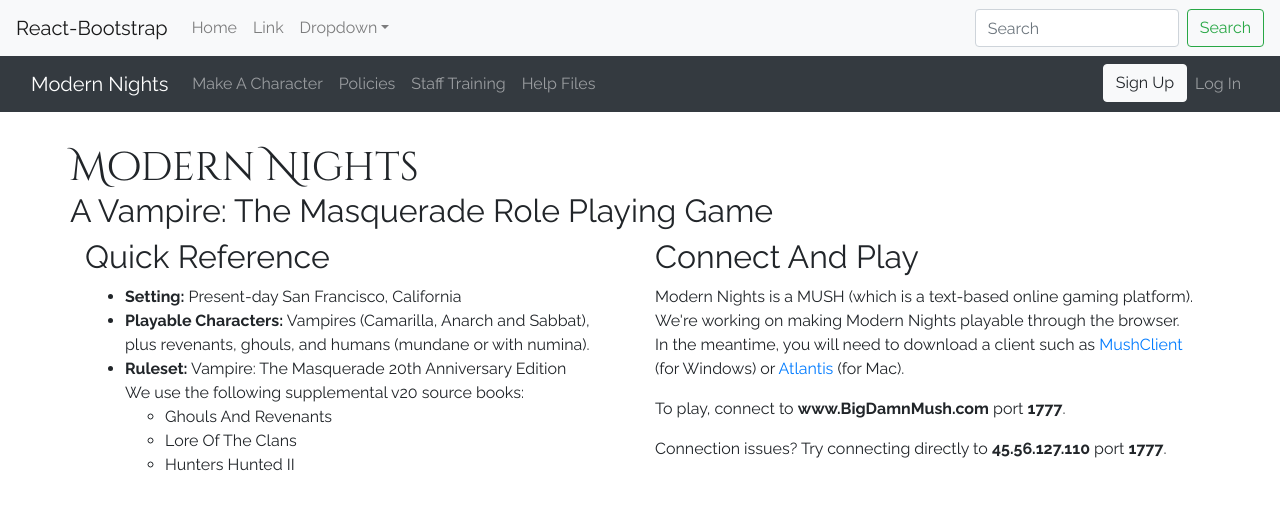
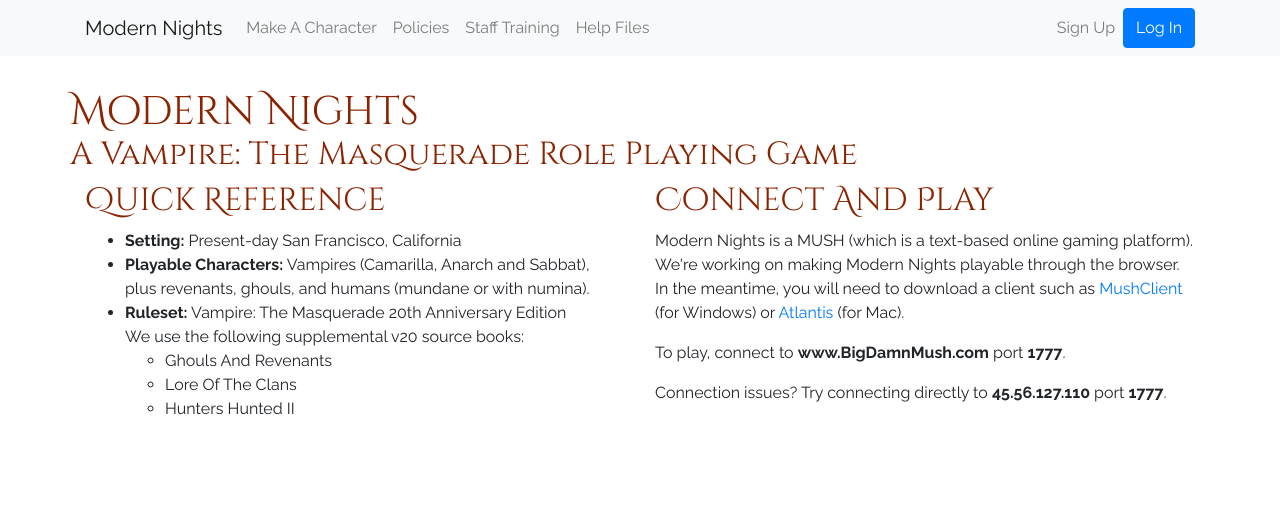
Before and after one commit to marissaconner/modernnightsmush, a React (Create React App) app in the folder sfbynite/: page / in a window 1280 px wide. Shown: the top 510 px of the page. Built offline with nearby package versions, Linux system fonts and the light colour scheme.

Commit message:
Creation of site navigation component w react-boostrap

```diff
--- a/sfbynite/public/index.html
+++ b/sfbynite/public/index.html
@@ -14,7 +14,7 @@
     -->
     <link rel="manifest" href="%PUBLIC_URL%/manifest.json" />
     <link rel="stylesheet" href="https://stackpath.bootstrapcdn.com/bootstrap/4.3.1/css/bootstrap.min.css" />
-    <link href="https://fonts.googleapis.com/css?family=Cinzel+Decorative:400,900|Raleway:400,700" rel="stylesheet">
+    <link href="https://fonts.googleapis.com/css?family=Cinzel+Decorative:400,700|Cinzel:400|Raleway:400,700" rel="stylesheet">
 
 
     <!--
--- a/sfbynite/src/App.js
+++ b/sfbynite/src/App.js
@@ -1,89 +1,12 @@
 import React, { Component } from "react";
-import {
-  Navbar,
-  Nav,
-  NavDropdown,
-  Form,
-  FormControl,
-  Button
-} from "react-bootstrap";
 import "bootstrap/dist/css/bootstrap.css";
+import SiteNavigation from "./components/general/SiteNavigation.js";
 
 class App extends Component {
   render() {
     return (
       <div className="App">
-        <Navbar bg="light" expand="lg">
-          <Navbar.Brand href="#home">React-Bootstrap</Navbar.Brand>
-          <Navbar.Toggle aria-controls="basic-navbar-nav" />
-          <Navbar.Collapse id="basic-navbar-nav">
-            <Nav className="mr-auto">
-              <Nav.Link href="#home">Home</Nav.Link>
-              <Nav.Link href="#link">Link</Nav.Link>
-              <NavDropdown title="Dropdown" id="basic-nav-dropdown">
-                <NavDropdown.Item href="#action/3.1">Action</NavDropdown.Item>
-                <NavDropdown.Item href="#action/3.2">
-                  Another action
-                </NavDropdown.Item>
-                <NavDropdown.Item href="#action/3.3">
-                  Something
-                </NavDropdown.Item>
-                <NavDropdown.Divider />
-                <NavDropdown.Item href="#action/3.4">
-                  Separated link
-                </NavDropdown.Item>
-              </NavDropdown>
-            </Nav>
-            <Form inline>
-              <FormControl
-                type="text"
-                placeholder="Search"
-                className="mr-sm-2"
-              />
-              <Button variant="outline-success">Search</Button>
-            </Form>
-          </Navbar.Collapse>
-        </Navbar>
-
-        <nav className="navbar navbar-dark bg-dark navbar-expand-lg">
-          <div className="container-fluid">
-            <div className="navbar-header">
-              <a className="navbar-brand" href="#">
-                Modern Nights
-              </a>
-            </div>
-            <ul className="nav navbar-nav  mr-auto mt-2 mt-lg-0">
-              <li className="nav-item">
-                <a className="nav-link" href="#">
-                  Make A Character
-                </a>
-              </li>
-              <li className="nav-item">
-                <a className="nav-link" href="#">
-                  Policies
-                </a>
-              </li>
-              <li className="nav-item">
-                <a className="nav-link" href="#">
-                  Staff Training
-                </a>
-              </li>
-              <li className="nav-item">
-                <a className="nav-link" href="#">
-                  Help Files
-                </a>
-              </li>
-            </ul>
-            <ul className="nav navbar-right navbar-nav">
-              <li className="nav-item">
-                <button className="btn navbar-btn btn-light">Sign Up</button>
-              </li>
-              <li className="nav-item">
-                <span className="nav-link">Log In</span>
-              </li>
-            </ul>
-          </div>
-        </nav>
+        <SiteNavigation />
 
         <div className="container">
           <div id="splash">
--- /dev/null
+++ b/sfbynite/src/components/general/SiteNavigation.js
@@ -0,0 +1,25 @@
+import React, { Component } from "react";
+import { Navbar, Nav, Button } from "react-bootstrap";
+
+const SiteNavigation = () => (
+  <Navbar bg="light" expand="lg">
+    <div className="container">
+      <Navbar.Brand href="#home">Modern Nights</Navbar.Brand>
+      <Navbar.Toggle aria-controls="basic-navbar-nav" />
+      <Navbar.Collapse id="basic-navbar-nav">
+        <Nav className="mr-auto">
+          <Nav.Link href="#link">Make A Character</Nav.Link>
+          <Nav.Link href="#link">Policies</Nav.Link>
+          <Nav.Link href="#link">Staff Training</Nav.Link>
+          <Nav.Link href="#link">Help Files</Nav.Link>
+        </Nav>
+        <Nav>
+          <Nav.Link>Sign Up</Nav.Link>
+
+          <Button>Log In</Button>
+        </Nav>
+      </Navbar.Collapse>
+    </div>
+  </Navbar>
+);
+export default SiteNavigation;
--- a/sfbynite/src/index.css
+++ b/sfbynite/src/index.css
@@ -12,9 +12,11 @@
   font-family: "Raleway", sans-serif;
 }
 
-h1 {
+h1,
+h2,
+h3 {
   font-family: "Cinzel Decorative", serif;
-  font-weight: 900;
+  color: #8c2300;
 }
 
 code {
@@ -24,6 +26,8 @@
 
 small {
   display: block;
+  font-weight: 700;
+  font-family: "Cinzel", serif;
 }
 
 #splash {
```
